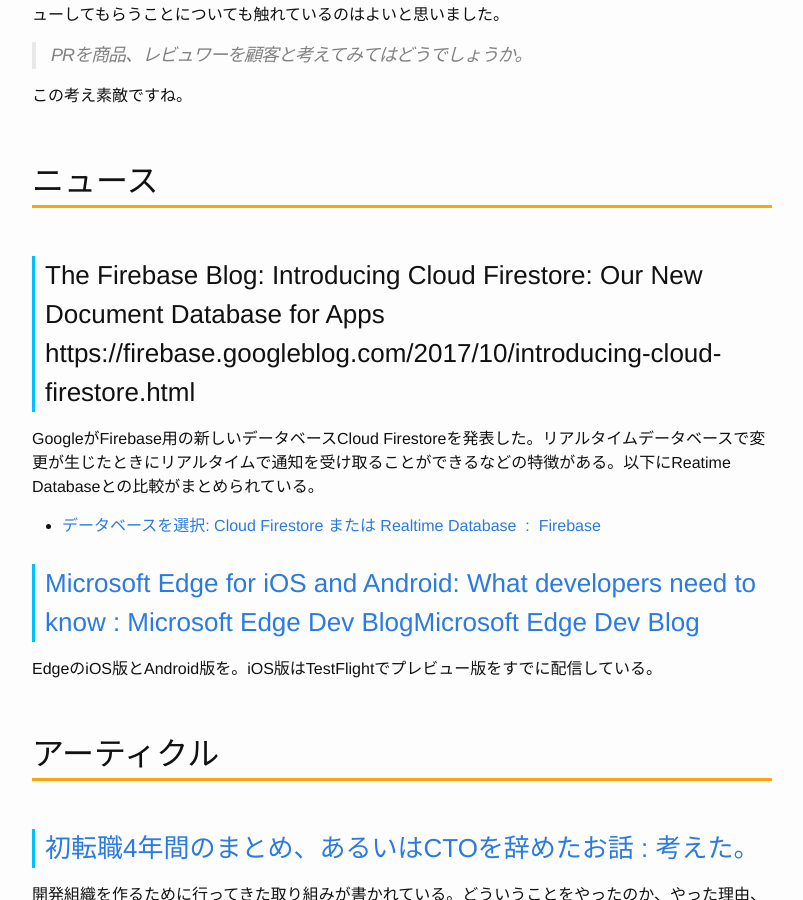
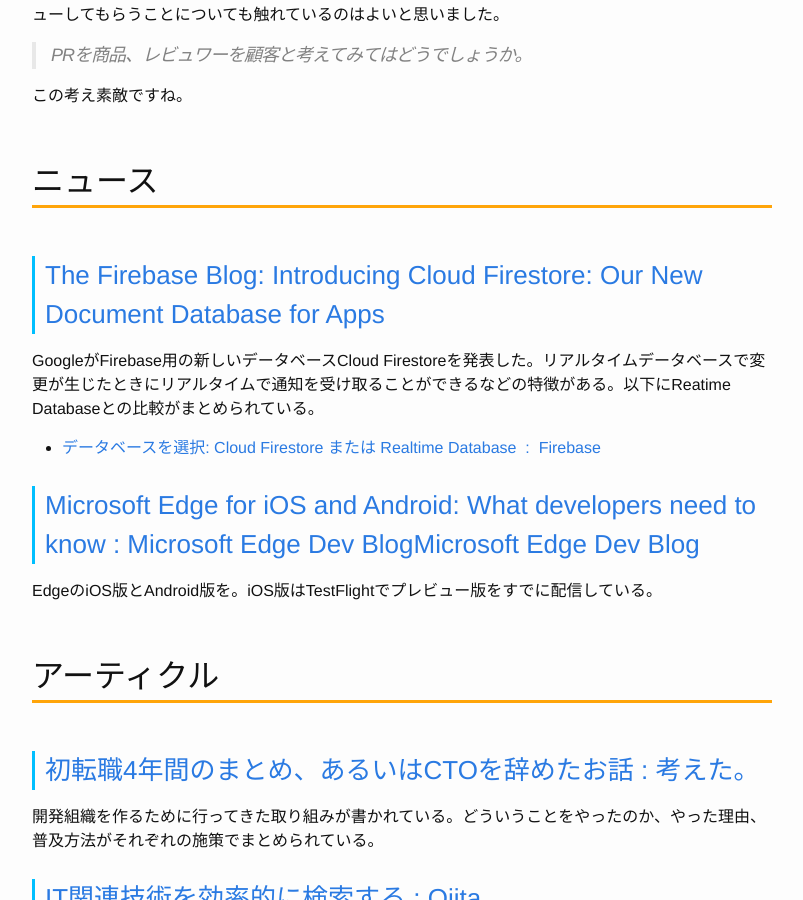
Before and after one commit to Gather-Tech/Gather-Tech.github.io, a Jekyll site: the page built from _posts/2017/2017-10-09-Gather67.md, in a window 1280 px wide and 900 px high, scrolled down 1128 px. Shown: the whole window, without its empty margins (238-1041 px from the left). Built offline with Jekyll 4.4.1, drawn with Linux system fonts in a browser that asks for light colours.

Commit message:
fix typo

```diff
--- a/_posts/2017/2017-10-09-Gather67.md
+++ b/_posts/2017/2017-10-09-Gather67.md
@@ -31,7 +31,7 @@
 
 ## ニュース
 
-### The Firebase Blog: Introducing Cloud Firestore: Our New Document Database for Apps https://firebase.googleblog.com/2017/10/introducing-cloud-firestore.html
+### [The Firebase Blog: Introducing Cloud Firestore: Our New Document Database for Apps](https://firebase.googleblog.com/2017/10/introducing-cloud-firestore.html)
 
 GoogleがFirebase用の新しいデータベースCloud Firestoreを発表した。リアルタイムデータベースで変更が生じたときにリアルタイムで通知を受け取ることができるなどの特徴がある。以下にReatime Databaseとの比較がまとめられている。
 
```
